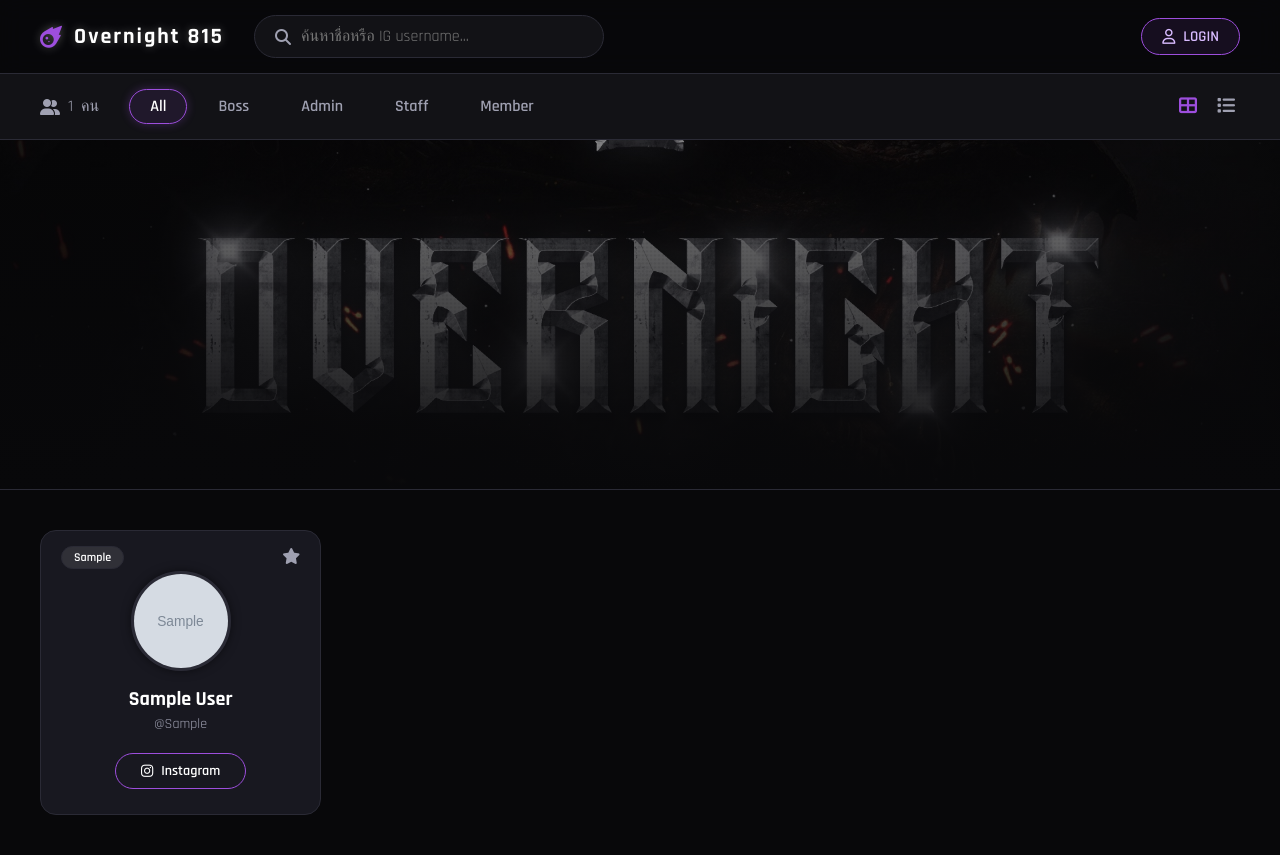
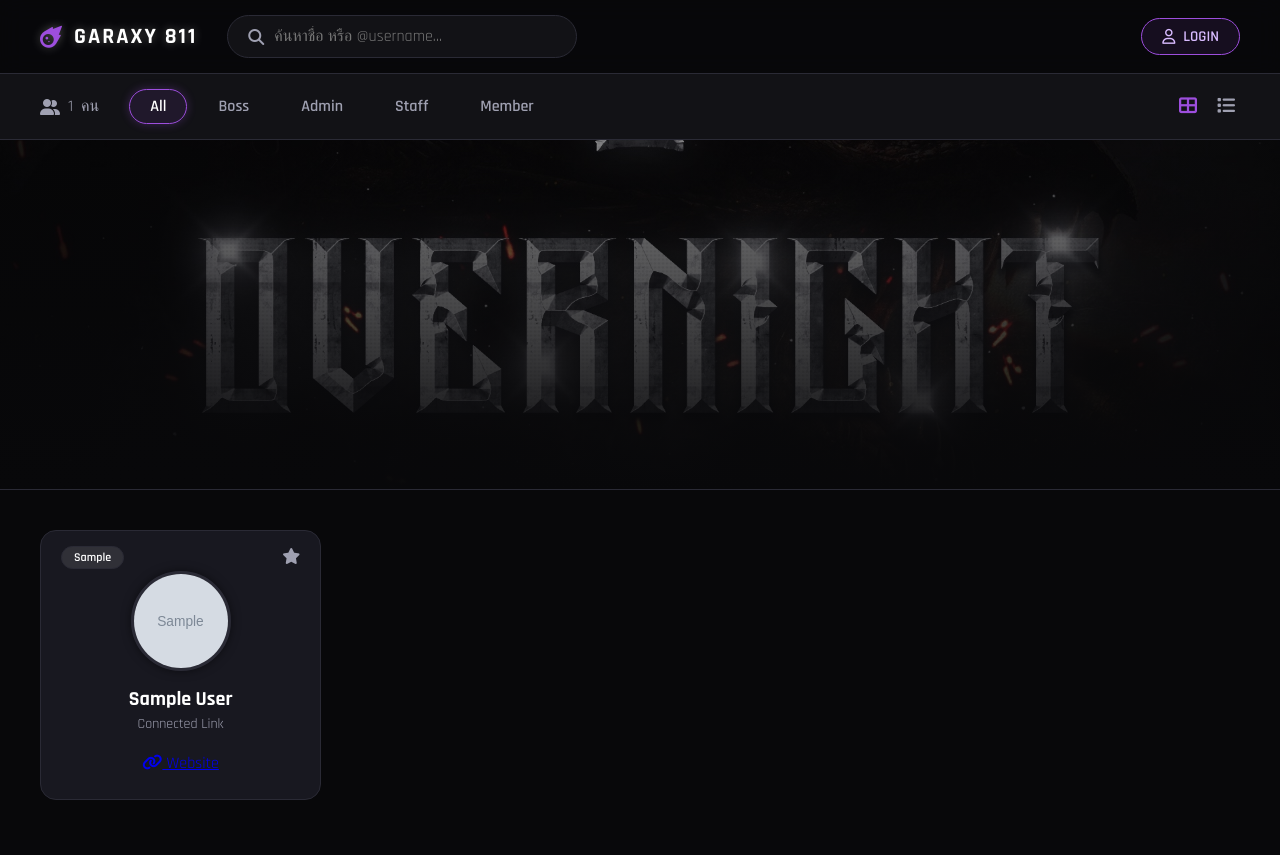
Before and after one commit to jvvghhjbvghh-cmd/Overnight-815, a Flask app: page /system in a window 1280 px wide. After the commit the page ends 800 px from the top, so only its background shows below. Run offline with Flask 3, Linux system fonts and the light colour scheme; tables that the repository leaves empty hold one stand-in row (values such as "Sample post"); grey boxes marked "Sample" are stand-in pictures.

Commit message:
Update index.html

```diff
--- a/templates/index.html
+++ b/templates/index.html
@@ -3,20 +3,19 @@
 <head>
     <meta charset="UTF-8">
     <meta name="viewport" content="width=device-width, initial-scale=1.0, maximum-scale=1.0, user-scalable=no">
-    <title>Overnight 815</title>
+    <title>GARAXY 811 - System</title>
     <link href="https://fonts.googleapis.com/css2?family=Rajdhani:wght@400;500;600;700&display=swap" rel="stylesheet">
     <link rel="stylesheet" href="https://cdnjs.cloudflare.com/ajax/libs/font-awesome/6.4.0/css/all.min.css">
-
     <link rel="stylesheet" href="/static/style.css">
 </head>
 <body>
 
     <nav class="navbar">
         <div class="nav-left">
-            <div class="logo-text"><i class="fas fa-meteor" style="color: var(--accent-color);"></i> Overnight 815</div>
+            <div class="logo-text"><i class="fas fa-meteor" style="color: var(--accent-color);"></i> GARAXY 811</div>
             <div class="search-bar">
                 <i class="fas fa-search" style="color: var(--text-muted);"></i>
-                <input type="text" id="searchInput" placeholder="ค้นหาชื่อหรือ IG username...">
+                <input type="text" id="searchInput" placeholder="ค้นหาชื่อ หรือ @username...">
             </div>
         </div>
         <div class="nav-right">
@@ -68,7 +67,9 @@
             </div>
             <form id="addForm">
                 <div class="form-group"><label>ชื่อ-นามสกุล / ชื่อเล่น</label><input type="text" id="inpName" required></div>
-                <div class="form-group"><label>ลิงก์ Instagram (URL)</label><input type="url" id="inpIG" placeholder="https://instagram.com/..." required></div>
+
+                <div class="form-group"><label>ลิงก์ Social (IG หรือ Facebook / ไม่บังคับ)</label><input type="url" id="inpIG" placeholder="https://instagram.com/... หรือ facebook.com/..."></div>
+
                 <div class="form-group"><label>ตำแหน่ง</label>
                     <select id="inpCategory">
                         <option value="Boss">Boss</option>
@@ -117,7 +118,9 @@
 
             let filtered = users.filter(u => {
                 const matchTab = currentTab === "All" || u.category === currentTab;
-                const matchSearch = u.name.toLowerCase().includes(currentSearch) || u.ig.toLowerCase().includes(currentSearch);
+                // ให้ค้นหาจากลิงก์ได้ด้วย
+                const socialStr = u.ig ? u.ig.toLowerCase() : "";
+                const matchSearch = u.name.toLowerCase().includes(currentSearch) || socialStr.includes(currentSearch);
                 return matchTab && matchSearch;
             });
 
@@ -130,14 +133,41 @@
                 const delBtn = isAdmin ? `<button class="icon-btn del" onclick="deleteUser(${u.id})"><i class="fas fa-trash"></i></button>` : '';
                 const favBtn = `<button class="icon-btn fav" onclick="toggleFav(${u.id})"><i class="${favClass}"></i></button>`;
 
-                let igUrl = u.ig.startsWith('http') ? u.ig : `https://instagram.com/${u.ig}`;
-                let igDisplay = u.ig;
-                if (u.ig.includes('instagram.com/')) {
-                    igDisplay = '@' + u.ig.split('instagram.com/')[1].split('/')[0].split('?')[0];
-                } else if (!u.ig.startsWith('http')) {
-                    igDisplay = '@' + u.ig;
-                } else {
-                    igDisplay = 'Profile Link';
+                // === ระบบแยก Social อัตโนมัติ ===
+                let socialUrl = u.ig ? u.ig.trim() : "";
+                let handleDisplay = "ไม่มีข้อมูลลิงก์";
+                let socialBtnHtml = `<div class="social-btn none"><i class="fas fa-minus"></i> ไม่ได้ระบุ</div>`;
+
+                if (socialUrl !== "") {
+                    // ทำให้ลิงก์สมบูรณ์
+                    if (!socialUrl.startsWith('http')) socialUrl = 'https://' + socialUrl;
+
+                    if (socialUrl.includes('facebook.com') || socialUrl.includes('fb.me')) {
+                        // ถ้าเป็น Facebook
+                        socialBtnHtml = `<a href="${socialUrl}" target="_blank" class="social-btn fb"><i class="fab fa-facebook"></i> Facebook</a>`;
+                        let fbParts = socialUrl.split('facebook.com/')[1];
+                        if (fbParts) {
+                            let fbHandle = fbParts.split('/')[0].split('?')[0];
+                            handleDisplay = (fbHandle === 'profile.php') ? 'Facebook User' : '@' + fbHandle;
+                        } else {
+                            handleDisplay = 'Facebook User';
+                        }
+                    }
+                    else if (socialUrl.includes('instagram.com')) {
+                        // ถ้าเป็น Instagram
+                        socialBtnHtml = `<a href="${socialUrl}" target="_blank" class="social-btn ig"><i class="fab fa-instagram"></i> Instagram</a>`;
+                        let igParts = socialUrl.split('instagram.com/')[1];
+                        if (igParts) {
+                            handleDisplay = '@' + igParts.split('/')[0].split('?')[0];
+                        } else {
+                            handleDisplay = 'Instagram User';
+                        }
+                    }
+                    else {
+                        // ถ้าเป็นเว็บอื่นๆ
+                        socialBtnHtml = `<a href="${socialUrl}" target="_blank" class="social-btn other"><i class="fas fa-link"></i> Website</a>`;
+                        handleDisplay = 'Connected Link';
+                    }
                 }
 
                 const card = document.createElement('div');
@@ -150,9 +180,9 @@
                     <img src="${imgSrc}" class="avatar">
                     <div class="user-info">
                         <div class="user-name">${u.name}</div>
-                        <div class="user-ig">${igDisplay}</div>
+                        <div class="user-ig">${handleDisplay}</div>
                     </div>
-                    <a href="${igUrl}" target="_blank" class="ig-link"><i class="fab fa-instagram"></i> Instagram</a>
+                    ${socialBtnHtml}
                 `;
                 container.appendChild(card);
             });
@@ -209,7 +239,7 @@
             e.preventDefault();
             const payload = {
                 name: document.getElementById('inpName').value,
-                ig: document.getElementById('inpIG').value.trim(),
+                ig: document.getElementById('inpIG').value.trim(), // ไม่จำเป็นต้องมีก็ได้
                 category: document.getElementById('inpCategory').value,
                 avatar: document.getElementById('inpAvatar').value
             };
@@ -261,8 +291,8 @@
 
         init();
 
+        // --- ANTI-INSPECT ---
         document.addEventListener('contextmenu', event => event.preventDefault());
-
         document.onkeydown = function(e) {
             if(e.keyCode == 123) { return false; }
             if(e.ctrlKey && e.shiftKey && e.keyCode == 'I'.charCodeAt(0)) { return false; }
```
